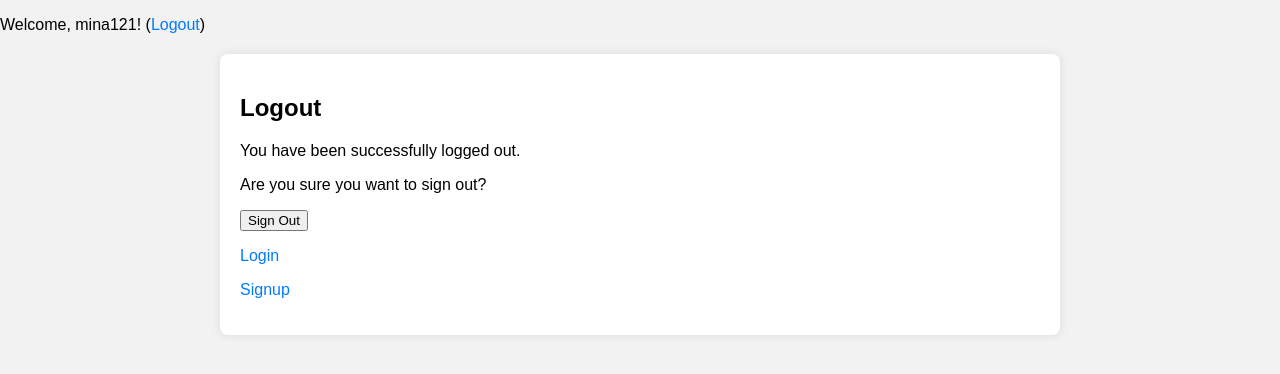
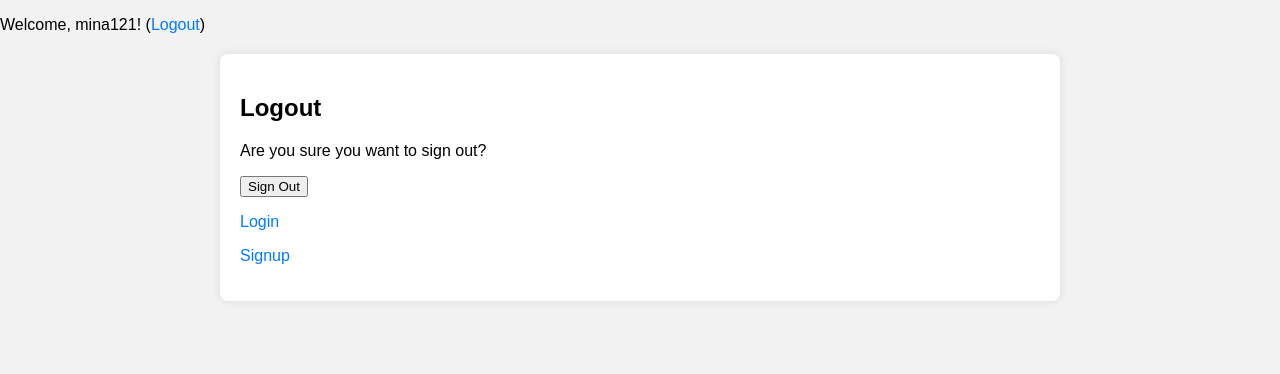
Before and after one commit to menahil1901/MicroservicesDashboard, a Django app: page /accounts/logout/ in a window 1280 px wide. Shown: the top 374 px of the page. Run offline with Django 5.2, Linux system fonts and the light colour scheme; a user stored in the database is signed in; data comes from the database, SQL or seed files in the repository; some libraries are stand-ins or nearby versions.

Commit message:
latest version of the app

```diff
--- a/dashboard/templates/account/logout.html
+++ b/dashboard/templates/account/logout.html
@@ -6,7 +6,6 @@
 
 {% block content %}
   <h2>Logout</h2>
-  <p>You have been successfully logged out.</p>
   <p>Are you sure you want to sign out?</p>
   <form method="post" action="{% url 'account_logout' %}">
     {% csrf_token %}
```
